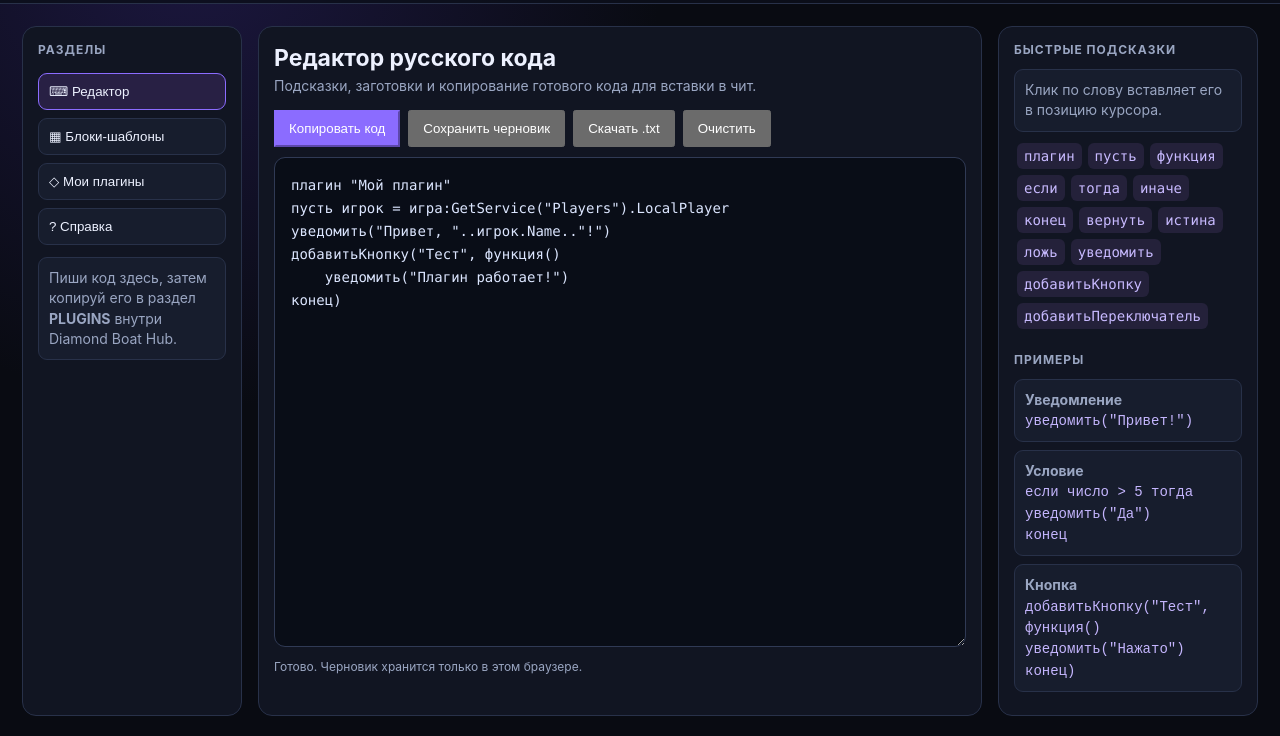
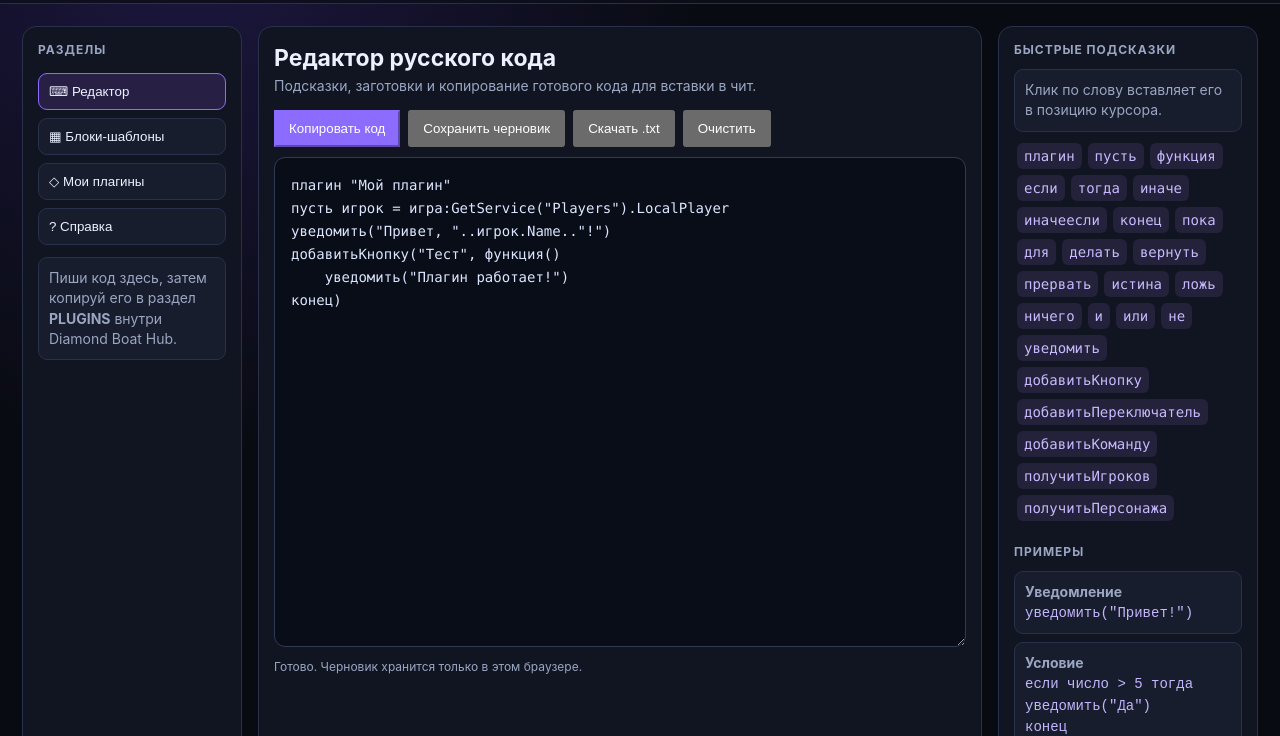
Before and after one commit to donnagarhartqg494-max/DiamondBoatHub, a plain HTML site: page studio/index.html in a window 1280 px wide. Shown: the part 64-800 px from the top of the page. Drawn offline with Linux system fonts and the light colour scheme.

Commit message:
Sync studio editor language updates

```diff
--- a/studio/index.html
+++ b/studio/index.html
@@ -12,7 +12,7 @@ button:hover{border-color:var(--accent)}.nav button.active{background:#282044;bo
 h1{font-size:23px;margin:2px 0 5px}.sub{color:var(--muted);margin:0 0 16px}
 .toolbar{display:flex;flex-wrap:wrap;gap:8px;margin-bottom:10px}.toolbar button,.action{width:auto;text-align:center;padding:9px 13px}
 .primary{background:var(--accent)!important;border-color:var(--accent)!important;color:white}.green{border-color:#286c58!important;color:var(--green)!important}
-textarea{width:100%;height:490px;resize:vertical;background:#090d17;color:#dce6ff;border:1px solid #303a55;border-radius:11px;padding:16px;font:14px/1.65 Consolas,monospace;outline:none;tab-size:4}textarea:focus{border-color:var(--accent)}
+textarea{width:100%;height:490px;resize:vertical;background:#090d17;color:#dce6ff;border:1px solid #303a55;border-radius:11px;padding:16px;font:14px/1.65 Consolas,monospace;outline:none;tab-size:4}textarea:focus{border-color:var(--accent)}.editor-grid{display:grid;grid-template-columns:repeat(4,minmax(0,1fr));gap:8px;margin:10px 0}.editor-grid input{width:100%;min-width:0;background:#090d17;color:var(--text);border:1px solid var(--line);border-radius:8px;padding:9px}.plugin-icon{display:inline-grid;place-items:center;width:30px;height:30px;border-radius:9px;background:#302451;color:#d9ccff;font-weight:900;margin-right:8px}
 .status{color:var(--muted);font-size:12px;margin-top:9px;min-height:18px}.hint{padding:10px;background:var(--panel2);border:1px solid var(--line);border-radius:9px;margin:8px 0;color:var(--muted);line-height:1.45}.hint code{color:#c4b5fd}.chip{display:inline-block;background:#24213a;color:#c8baff;padding:5px 7px;border-radius:6px;margin:3px;font-family:Consolas,monospace;cursor:pointer}
 #catalog .plugin{padding:10px;border:1px solid var(--line);border-radius:9px;margin:8px 0}.plugin b{display:block;margin-bottom:5px}.plugin small{color:var(--muted)}
 @media(max-width:1000px){main{grid-template-columns:190px 1fr}.help{grid-column:1/-1}}@media(max-width:650px){main{grid-template-columns:1fr;padding:10px}header{padding:0 12px}.side{order:2}.help{grid-column:auto}}
@@ -35,7 +35,7 @@ textarea{width:100%;height:490px;resize:vertical;background:#090d17;color:#dce6f
 <div class="status" id="status">Готово. Черновик хранится только в этом браузере.</div></div>
 <div id="blocksView" hidden><h1>Блоки-шаблоны</h1><p class="sub">Нажми на заготовку — код добавится в редактор.</p><div class="tool" id="blocklist"></div></div>
 <div id="pluginsView" hidden><h1>Мои плагины</h1><p class="sub">Локальная библиотека черновиков этого браузера. Публикация выполняется владельцем через Diamond Boat Hub.</p><div class="toolbar"><button class="primary" id="savePlugin">Сохранить текущий как плагин</button><button id="exportPlugins">Экспорт библиотеки</button></div><div id="catalog"></div></div>
-<div id="guideView" hidden><h1>Справка BABFTDIAMONDRUSLUA</h1><p class="sub">Русские ключевые слова преобразуются скриптом Diamond Boat Hub V57.</p><div class="hint"><code>пусть</code> = local · <code>функция</code> = function · <code>если</code> = if · <code>тогда</code> = then · <code>иначе</code> = else · <code>конец</code> = end</div><div class="hint"><code>истина</code> = true · <code>ложь</code> = false · <code>ничего</code> = nil · <code>и</code> = and · <code>или</code> = or · <code>не</code> = not</div><div class="hint">API: <code>уведомить("текст")</code>, <code>добавитьКнопку("имя", функция() ... конец)</code>, <code>добавитьПереключатель("имя", ложь, функция(включен) ... конец)</code>.</div><div class="hint">Названия методов Roblox оставляй на английском: <code>игра:GetService("Players")</code>, <code>игрок.Name</code>.</div></div>
+<div id="guideView" hidden><h1>Справка BABFTDIAMONDRUSLUA</h1><p class="sub">Поддерживаются русские ключевые слова BABFTDIAMONDRUSLUA (Beta 1).</p><div class="hint"><code>пусть</code> = local · <code>функция</code> = function · <code>если</code> = if · <code>тогда</code> = then · <code>иначе</code> = else · <code>конец</code> = end</div><div class="hint"><code>истина</code> = true · <code>ложь</code> = false · <code>ничего</code> = nil · <code>и</code> = and · <code>или</code> = or · <code>не</code> = not</div><div class="hint">API: <code>уведомить("текст")</code>, <code>добавитьКнопку("имя", функция() ... конец)</code>, <code>добавитьПереключатель("имя", ложь, функция(включен) ... конец)</code>.</div><div class="hint">Названия методов Roblox оставляй на английском: <code>игра:GetService("Players")</code>, <code>игрок.Name</code>.</div></div>
 </section>
 <aside class="panel help"><h3>БЫСТРЫЕ ПОДСКАЗКИ</h3><div class="hint">Клик по слову вставляет его в позицию курсора.</div><div id="chips"></div><h3 style="margin-top:20px">ПРИМЕРЫ</h3><div class="hint"><b>Уведомление</b><br><code>уведомить("Привет!")</code></div><div class="hint"><b>Условие</b><br><code>если число &gt; 5 тогда<br> уведомить("Да")<br>конец</code></div><div class="hint"><b>Кнопка</b><br><code>добавитьКнопку("Тест", функция()<br> уведомить("Нажато")<br>конец)</code></div></aside>
 </main>
@@ -47,12 +47,16 @@ const snippets=[
 ['Функция','функция мояФункция()\\n    уведомить("Работает!")\\nконец'],
 ['Кнопка','добавитьКнопку("Моя кнопка", функция()\\n    уведомить("Нажато!")\\nконец)'],
 ['Переключатель','добавитьПереключатель("Мой переключатель", ложь, функция(включен)\\n    если включен тогда\\n        уведомить("Включено!")\\n    иначе\\n        уведомить("Выключено!")\\n    конец\\nконец)'],
-['Цикл','для число = 1, 3 делать\\n    печать(число)\\nконец']
+['Цикл for','для число = 1, 3 делать\\n    печать(число)\\nконец'],
+['Цикл while','пока число < 5 делать\\n    печать(число)\\n    число = число + 1\\nконец'],
+['Возврат','функция удвоить(число)\\n    вернуть число * 2\\nконец'],
+['Список игроков','пусть список = получитьИгроков()\\nпечать(#список)'],
+['Получить персонажа','пусть персонаж, гуманоид, корень = получитьПерсонажа()\\nесли гуманоид тогда\\n    печать(гуманоид.Health)\\nконец']
 ];
 function insert(t){const a=editor.selectionStart,b=editor.selectionEnd;editor.setRangeText(t,a,b,'end');editor.focus()}
 $('blocklist').innerHTML=snippets.map((x,i)=>'<button data-snippet="'+i+'">＋ '+x[0]+'</button>').join('');
 $('blocklist').addEventListener('click',e=>{const b=e.target.closest('[data-snippet]');if(b)insert(snippets[+b.dataset.snippet][1].replaceAll('\\n','\n'))});
-$('chips').innerHTML=['плагин','пусть','функция','если','тогда','иначе','конец','вернуть','истина','ложь','уведомить','добавитьКнопку','добавитьПереключатель'].map(x=>'<span class="chip" data-word="'+x+'">'+x+'</span>').join('');
+$('chips').innerHTML=['плагин','пусть','функция','если','тогда','иначе','иначеесли','конец','пока','для','делать','вернуть','прервать','истина','ложь','ничего','и','или','не','уведомить','добавитьКнопку','добавитьПереключатель','добавитьКоманду','получитьИгроков','получитьПерсонажа'].map(x=>'<span class="chip" data-word="'+x+'">'+x+'</span>').join('');
 $('chips').addEventListener('click',e=>{const c=e.target.closest('[data-word]');if(c)insert(c.dataset.word)});
 document.querySelectorAll('[data-view]').forEach(b=>b.onclick=()=>{document.querySelectorAll('[data-view]').forEach(x=>x.classList.toggle('active',x===b));['editor','blocks','plugins','guide'].forEach(v=>$ (v+'View').hidden=v!==b.dataset.view)});
 function status(t){$('status').textContent=t}
```
